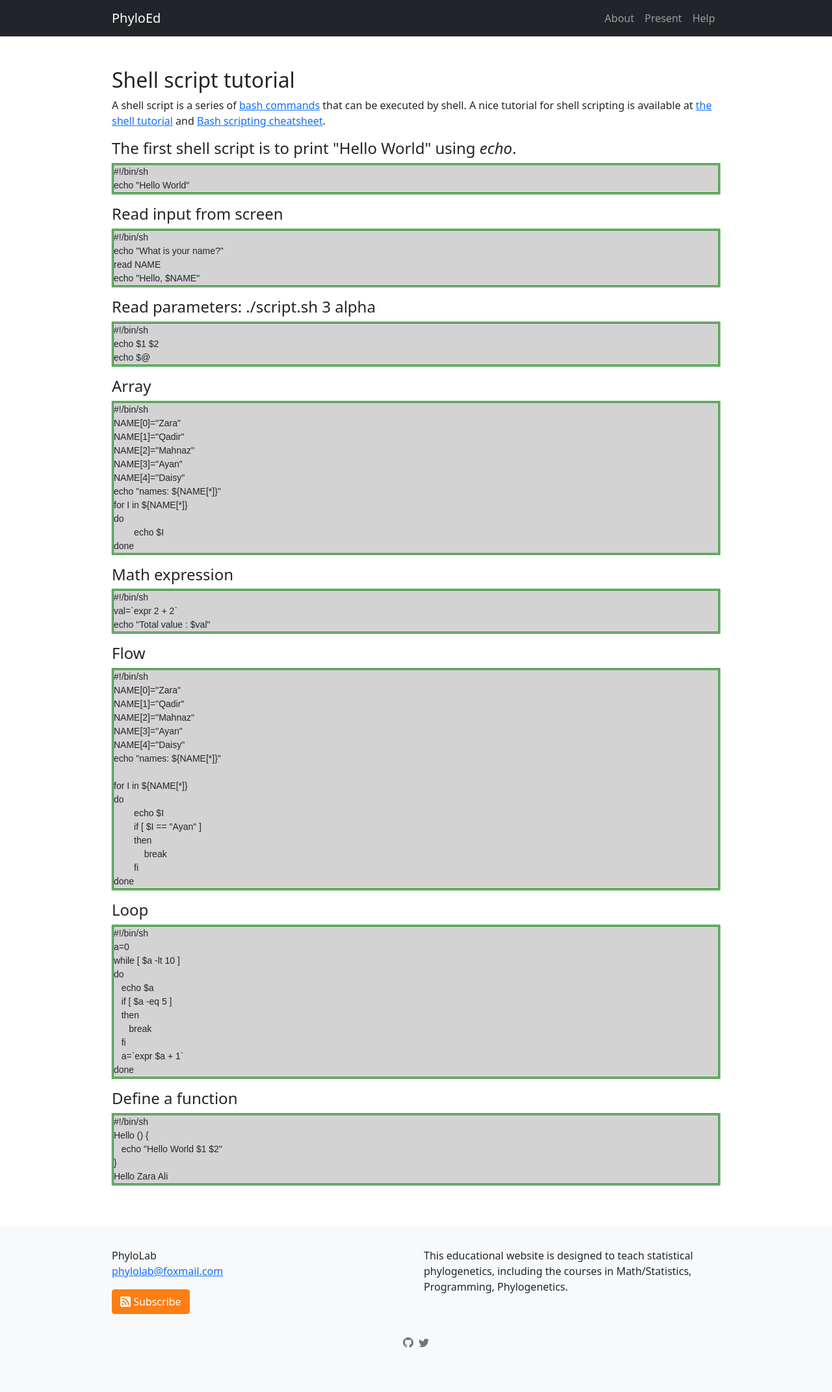
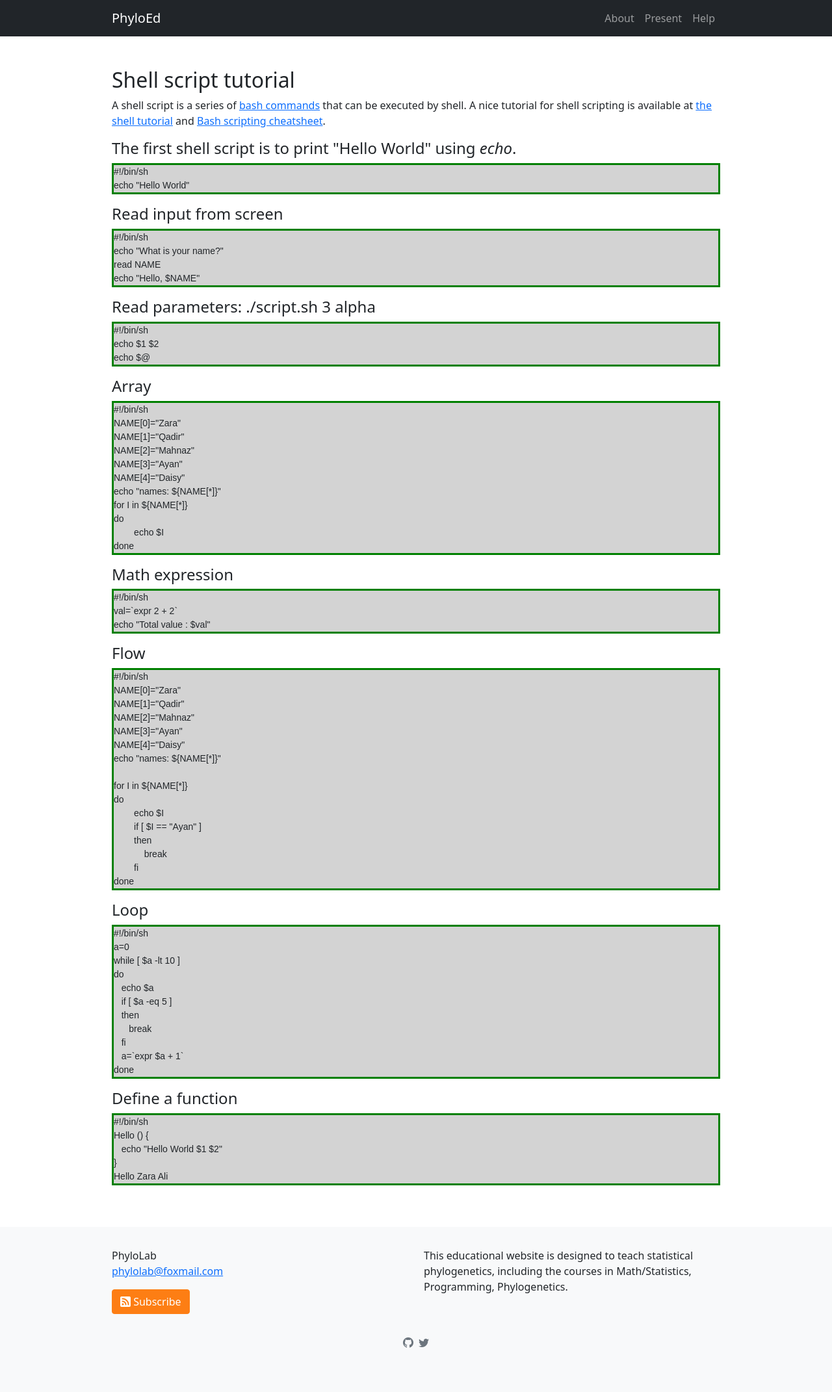
Before and after one commit to lliu1871/PhyEd, a Jekyll site: the page built from pages/test.html, in a window 1280 px wide. Shown: the whole page at 65% size. Built offline with Jekyll 4.4.1, drawn with Linux system fonts in a browser that asks for light colours.

Commit message:
Update _custom-styles.scss

```diff
--- a/_sass/_custom-styles.scss
+++ b/_sass/_custom-styles.scss
@@ -12,5 +12,5 @@ code {
 
 pre {
       background: lightgrey;
-      border: double green;
+      border: solid green;
 }
```
